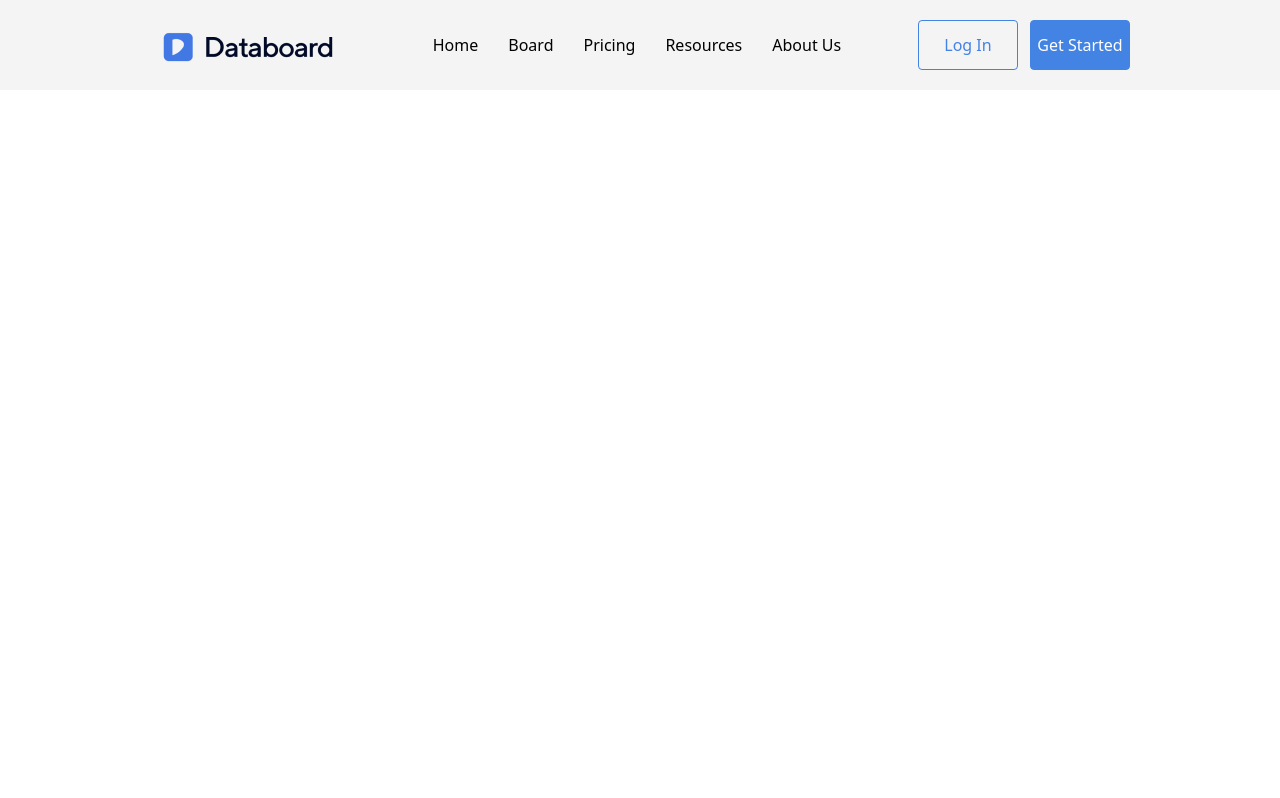
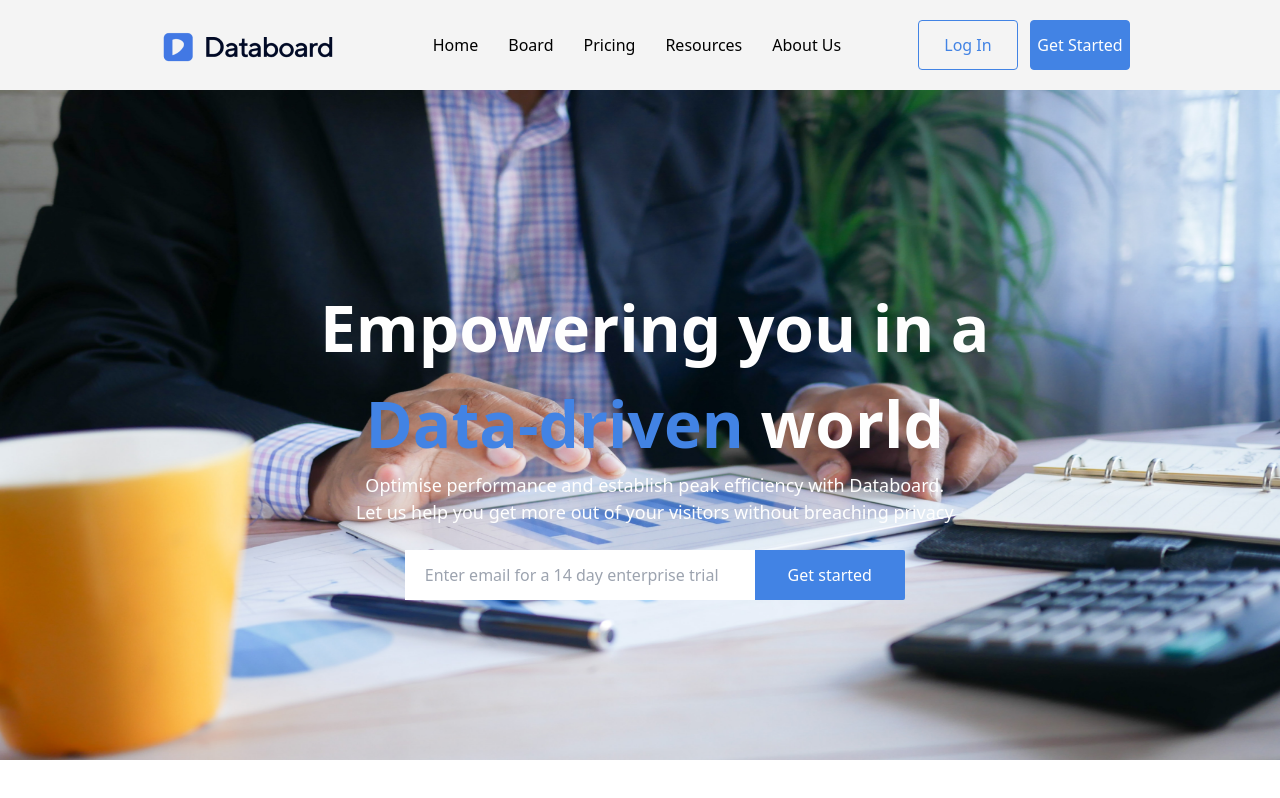
Before and after one commit to databoard-ai/databoard, a Next.js app: page /home in a window 1280 px wide. Built offline with nearby package versions, Linux system fonts and the light colour scheme.

Commit message:
banner layout done

```diff
--- a/pages/home.tsx
+++ b/pages/home.tsx
@@ -2,13 +2,14 @@ import type { NextPage } from 'next'
 import AuthButton from '../components/AuthButton'
 import Image from 'next/image'
 const Logo1 = require('../public/assets/logo-home.png')
+const Banner1 = require('../public/assets/banner-home.png')
 import AuthInput from '../components/AuthInput'
 import AuthDropdown from '../components/AuthDropdown'
 
 const Index: NextPage = () => {
     return(
         <>
-            <div className='nav bg-[#F4F4F4] h-[90px] flex items-center px-[150px] justify-between'>
+            <div className='nav bg-[#F4F4F4] h-[90px] flex items-center px-[150px] justify-between sticky top-0'>
                 <div className=''>
                     <a href='#'><Image
                     src={Logo1}
@@ -27,6 +28,24 @@ const Index: NextPage = () => {
                     <a href="#" className='flex border border-primaryBlue rounded-[4px] h-[50px] w-[100px] bg-primaryBlue'><span className='block m-auto text-pureWhite'>Get Started</span></a>
                 </div>
             </div>
+            <div className='banner'>
+                <div className='banner-content absolute top-[35%] left-[25%] text-center'>
+                    <span className='block text-[64px] font-semibold text-pureWhite'>Empowering you in a <br/><span className='text-primaryBlue'>Data-driven</span> world</span>
+                    <span className='block text-[18px] text-pureWhite'>Optimise performance and establish peak efficiency with Databoard.
+                        <br/>Let us help you get more out of your visitors without breaching privacy
+                    </span>
+                    <br />
+                    <div>
+                        <input className='w-[350px] h-[50px] pl-5' type="text" name="" id="" placeholder='Enter email for a 14 day enterprise trial'/>
+                        <button className='bg-primaryBlue h-[50px] w-[150px] text-pureWhite rounded-r-sm'>Get started</button>
+                    </div>
+                </div>
+                <Image
+                className='h-[670px]'
+                alt='banner'
+                src={Banner1}
+                />
+            </div>
         </>
     )
   }
```
Also changed, not shown: public/assets/banner-home.png (added).
